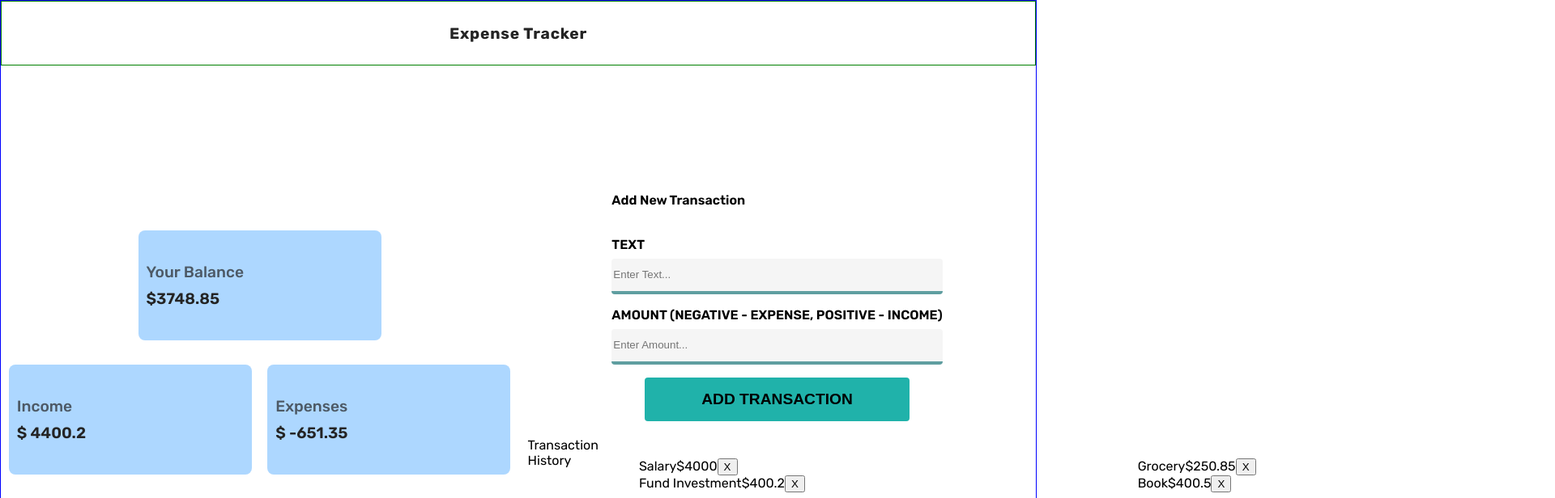
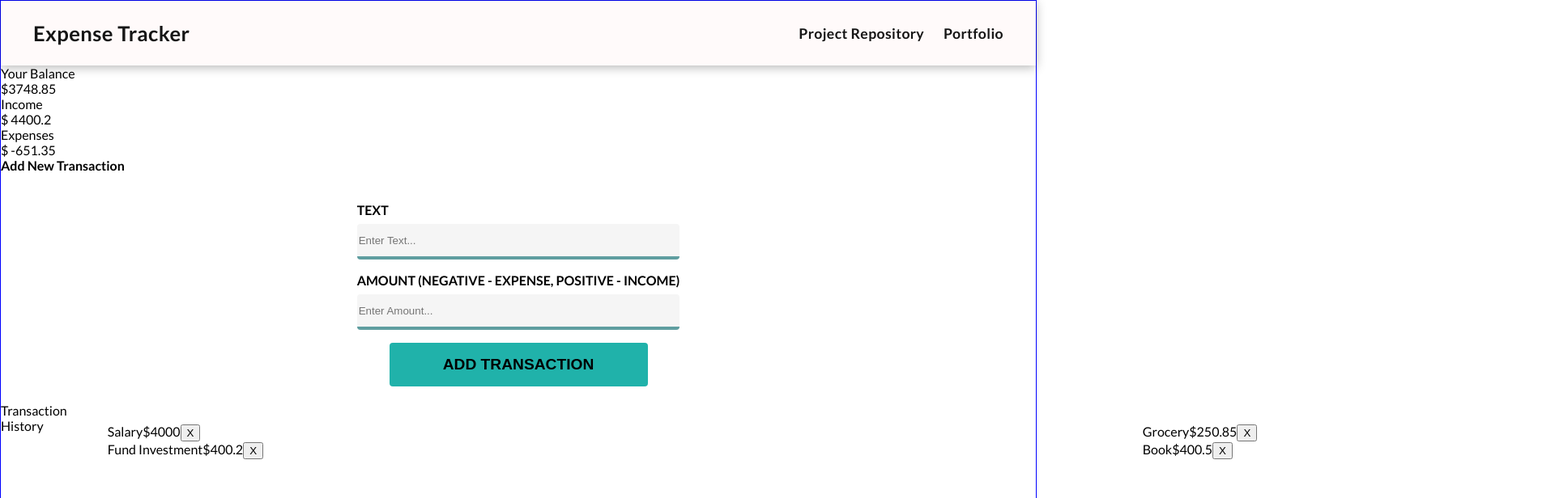
Before and after one commit to banuaggun/expense-tracker, a Vue app: page / in a window 1280 px wide. Shown: the top 616 px of the page at 81% size, 1920 px wide, since content can reach past the window. Built offline with nearby package versions, Linux system fonts and the light colour scheme.

Commit message:
Header style is being created

```diff
--- a/src/assets/style.css
+++ b/src/assets/style.css
@@ -1,11 +1,11 @@
-@import url('https://fonts.googleapis.com/css2?family=Rubik:wght@300;400;500;600;700;800;900&display=swap');
+@import url('https://fonts.googleapis.com/css2?family=Lato:wght@300;400;700;900&display=swap');
 
 *{
   box-sizing:border-box;
 }
 
 body{
-  font-family: 'Rubik', sans-serif;
+  font-family: 'Lato', sans-serif;
   padding:0;
   margin:0;
   overflow-x: hidden;
@@ -18,166 +18,86 @@ ul li{
   list-style:none;
 }
 
-
-.content{
-  width:100%;
-  height:100vh;
-}
-.container{
-  height:calc(100vh - 90px);
-  display:flex;
-  align-content:center;
-  justify-content: space-between;
-}
-.container-left,
-.container-right{
-  width:50%;
-  display:flex;
-  flex-direction: column;
-  justify-content: center;
-}
-.container-left-row-1{
-  display: flex;
-  justify-content: center;
-  width:100%;
-  margin:0 0 30px 0;
-}
-
-.container-right-row{
-  display:flex;
-  justify-content: space-around;
-  width:100%;
+a{
+  text-decoration: none;
 }
 
 
-.area,
-.balance{
+.header-mobile{
+  display: none;
+}
+.header{
   width:100%;
-  position:relative;
-}
-
-.area-content{
-  display: flex;
-  justify-content:space-around;
-}
-
-.area-content-income,
-.area-content-expenses,
-.balance-content{
-  min-width:300px;
-  padding:30px 10px;
-  background-color: rgba(30, 144, 255, 0.36);
-  border-radius: 8px;
-}
-
-.area-content-income-header,
-.area-content-expenses-header,
-.balance-content-header{
-  font-size:1.2rem;
-  font-weight: 500;
-  color:rgba(36, 36, 36, 0.7);
-  margin:10px 0;
-}
-.area-content-income-total,
-.area-content-expenses-total,
-.balance-content-total{
-  font-size:1.2rem;
-  font-weight: 600;
-  color:rgba(36, 36, 36, 1);
-  margin:10px 0;
-}
-
-/*
-
-
-.content{
-  width:calc(100% - 80px);
-  margin:0 40px 0 40px;
-  height:auto;
-  border:1px solid green;
-}
-
-.container{
-  display: flex;
-  flex-direction: column;
-}
-
-.container-top{
-  border:1px solid pink;
-  display: flex;
-  flex-direction: row;
+  height:80px;
+  display:flex;
   align-items:center;
   justify-content: space-between;
 }
-.container-bottom{
-  border:1px solid red;
+
+.header,
+.header-mobile{
+  background-color:snow;
+  box-shadow: 0 2px 12px rgba(0, 0, 0, 0.3);
 }
 
-
-.header{
-  width:100%;
-  height:80px;
-  background-color: red;
-  border:1px solid pink;
+.header-content-left{
+  margin-left:40px;
+}
+.header-content-right{
+  margin-right:40px;
 }
 
-.header span{
+.header-content-left span,
+.header-content-right a,
+.header-mobile-content-top span,
+.header-mobile-content-bottom a{
   font-weight:700;
-  letter-spacing: 0.6px;
+  letter-spacing: 0.4px;
+  color:#151515;
+}
+.header-content-left span{
   font-size:1.6rem;
-  color:rgb(39, 38, 38);
-  border:1px solid red;
 }
 
-.balance,
-.area{
-  width:100%;
-  border-radius:12px;
-  display: flex;
-  flex-direction: column;
-  margin:20px auto;
-  border:0.5px solid rgba(135, 144, 145, 0.4);
-  box-shadow:0px 2px 4px rgba(135, 144, 145, 0.4);
+.header-content-right a{
+  font-size:1.1rem;
 }
 
-.balance-header,
-.area-income-header,
-.area-expenses-header,
-.transaction-list-header{
-  margin:30px 20px;
-  font-size:14px;
-  font-weight:500;
-  color:rgb(39, 38, 38);
-  letter-spacing: 0.6px;
+.header-content-right a:nth-child(1){
+  margin-right:20px;
 }
 
-.balance-total,
-.area-income-total,
-.area-expenses-total{
-  margin:0 20px 30px 20px;
-  text-align:center;
-  font-size:36px;
-  font-weight: 600;
+@media screen and (max-width:700px){
+  .header{
+    display:none;
+  }
+  .header-mobile{
+    display:block;
+    width:100%;
+    height: 80px;
+  }
+  .header-mobile-content-top{
+    width:100%;
+    height:40px;
+    display:flex;
+    align-items:center;
+    justify-content:flex-start;
+  }
+  .header-mobile-content-top span{
+    margin-left:20px;
+    font-weight: 700;
+    font-size:1.1rem;
+  }
+  .header-mobile-content-bottom{
+    width:100%;
+    height:40px;
+    display:flex;
+    align-items:center;
+    justify-content:flex-end;
+  }
+  .header-mobile-content-bottom a{
+    margin-right:20px;
+    font-weight:400;
+    font-size:1rem;
+  }
 }
-
-.transaction-list{
-  margin:20px;
-  border:1px solid green;
-}
-
-.transaction-list-area{
-  border:1px solid black;
-  margin:20px 0 20px 0;
-}
-
-.transaction-list-area ul li .item{
-  margin:0 20px 20px 0;
-  height:44px;
-  min-width:100%;
-  display:grid;
-  grid-template-columns: repeat(3, 1fr);
-  grid-template-rows:1fr;
-  column-gap:40px;
-}
-
-*/
--- a/src/components/Header.vue
+++ b/src/components/Header.vue
@@ -1,22 +1,28 @@
 <template>
   <div class="header">
-    <span>Expense Tracker</span>
+      <div class="header-content-left">
+        <span>Expense Tracker</span>
+      </div>
+      <div class="header-content-right">
+        <a href="https://github.com/banuaggun/expense-tracker" rel="noreferrer noopener" target="_blank" className="header-item social">
+          Project Repository
+        </a>
+        <a href="https://portfolio-banuaggun.vercel.app/" rel="noreferrer noopener" target="_blank" className="header-item social">
+          Portfolio
+        </a>
+      </div>
+  </div>
+  <div class="header-mobile">
+      <div class="header-mobile-content-top">
+        <span>Expense Tracker</span>
+      </div>
+      <div class="header-mobile-content-bottom">
+        <a href="https://github.com/banuaggun/expense-tracker" rel="noreferrer noopener" target="_blank" className="header-item social">
+          Project Repository
+        </a>
+        <a href="https://portfolio-banuaggun.vercel.app/" rel="noreferrer noopener" target="_blank" className="header-item social">
+          Portfolio
+        </a>
+      </div>
   </div>
 </template>
-
-<style scoped>
-.header{
-  border:1px solid green;
-  width:100%;
-  height:80px;
-  display:flex;
-  align-items:center;
-  justify-content: center;
-}
-.header span{
-  font-size:1.2rem;
-  color:#242424;
-  font-weight:700;
-  letter-spacing:0.8px;
-}
-</style>
```
